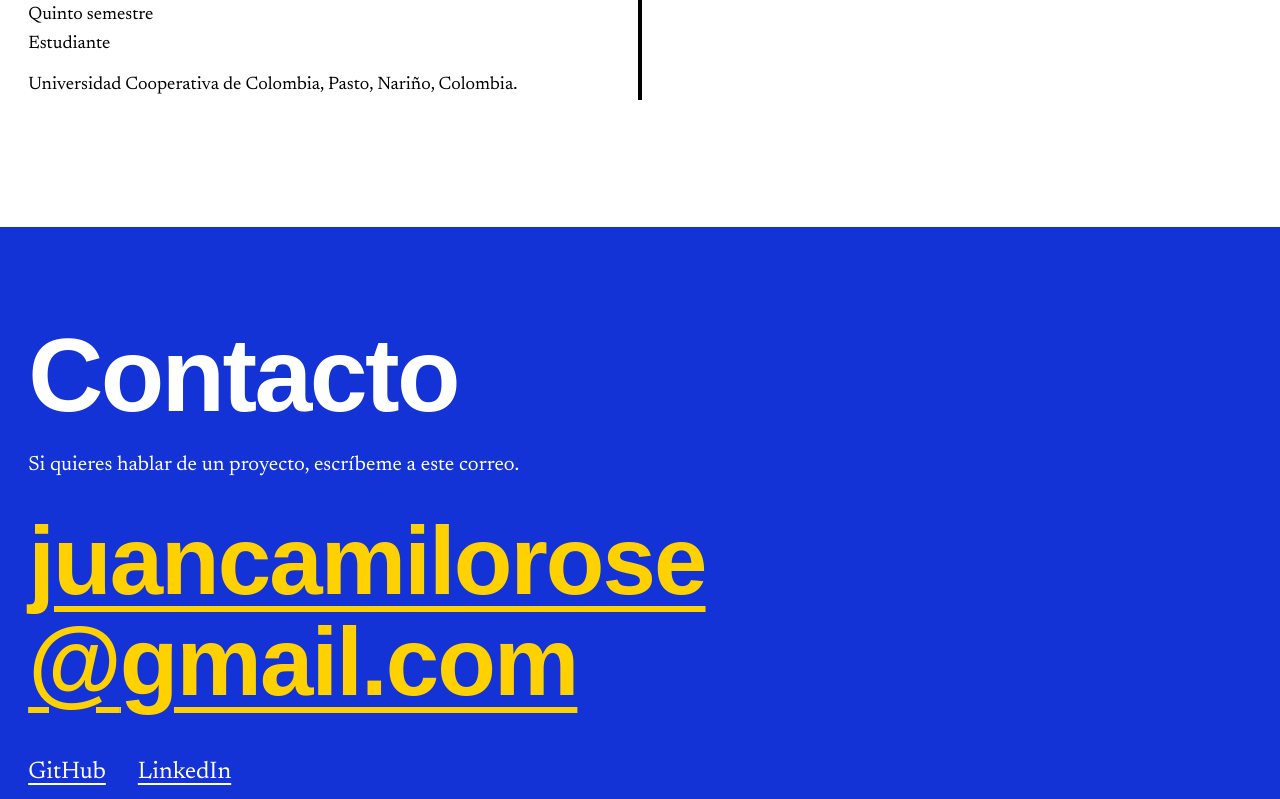
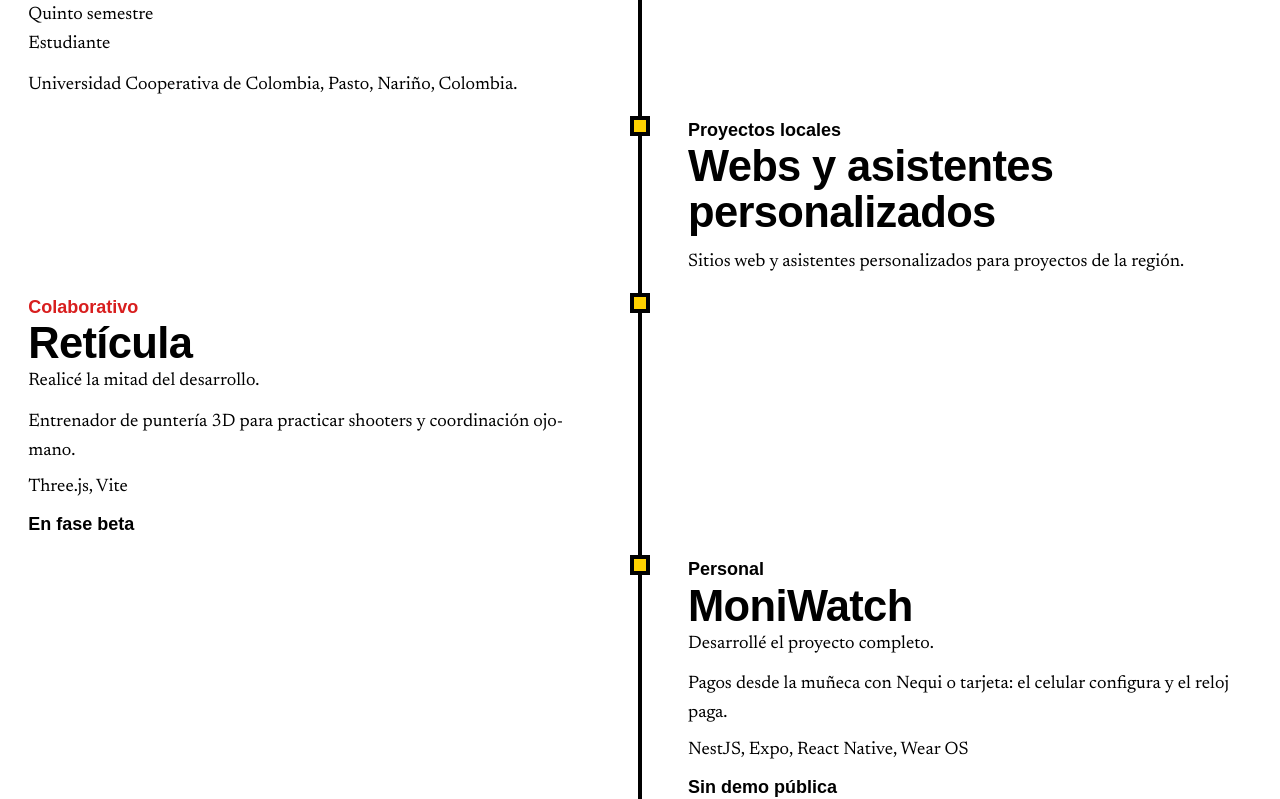
Before and after one commit to KmiloRosero/I-m, a Next.js app: page / in a window 1280 px wide. Shown: the part 8928-9727 px from the top of the page. Built offline with nearby package versions, Linux system fonts and the light colour scheme; a web font is replaced by a local one.

Commit message:
feat: remove timeline dates and add local projects experience

```diff
--- a/src/data/experience.ts
+++ b/src/data/experience.ts
@@ -7,30 +7,22 @@ export const experienceKindLabels: Record<ExperienceKind, string> = {
   collaborative: 'Colaborativo',
   employment: 'Empleo',
   freelance: 'Freelance',
+  local: 'Proyectos locales',
   personal: 'Personal',
 }
 
-const OCTOBER_2026_REPOSITORY = 'Repositorio creado en octubre de 2026'
-const APRIL_2026_REPOSITORY = 'Repositorio creado en abril de 2026'
+const projectTimeline = ['reticula', 'moniwatch', 'mercajusto', 'cinetracker', 'biomedical-waste-platform']
 
-const projectTimeline = [
-  { slug: 'reticula', period: OCTOBER_2026_REPOSITORY },
-  { slug: 'moniwatch', period: OCTOBER_2026_REPOSITORY },
-  { slug: 'mercajusto', period: OCTOBER_2026_REPOSITORY },
-  { slug: 'cinetracker', period: OCTOBER_2026_REPOSITORY },
-  { slug: 'biomedical-waste-platform', period: APRIL_2026_REPOSITORY },
-]
-
-const projectEntries: ExperienceEntry[] = projectTimeline.flatMap(({ period, slug }) => {
+const projectEntries: ExperienceEntry[] = projectTimeline.flatMap((slug) => {
   const project = projects.find((candidate) => candidate.slug === slug)
-  if (!project?.category) return []
+  if (!project || project.categories.length === 0) return []
 
   return [
     {
       title: project.name,
-      role: null,
-      kind: project.category,
-      period,
+      role: project.contribution,
+      kinds: project.categories,
+      period: null,
       description: project.description,
       technologies: project.frameworks,
       responsibilities: [],
@@ -44,7 +36,7 @@ export const experience: readonly ExperienceEntry[] = [
   {
     title: personalInfo.degree,
     role: 'Estudiante',
-    kind: 'academic',
+    kinds: ['academic'],
     period: personalInfo.semester,
     description: `${personalInfo.university}, ${personalInfo.location}.`,
     technologies: [],
@@ -52,5 +44,16 @@ export const experience: readonly ExperienceEntry[] = [
     result: null,
     href: null,
   },
+  {
+    title: 'Webs y asistentes personalizados',
+    role: null,
+    kinds: ['local'],
+    period: null,
+    description: 'Sitios web y asistentes personalizados para proyectos de la región.',
+    technologies: [],
+    responsibilities: [],
+    result: null,
+    href: null,
+  },
   ...projectEntries,
 ]
--- a/src/sections/ExperienceSection.tsx
+++ b/src/sections/ExperienceSection.tsx
@@ -1,19 +1,24 @@
 import Link from 'next/link'
 import { Section } from '@/components/ui/Section'
 import { experience, experienceKindLabels } from '@/data/experience'
-import type { ExperienceEntry } from '@/types/experience'
+import type { ExperienceEntry, ExperienceKind } from '@/types/experience'
+
+function formatKinds(kinds: readonly ExperienceKind[]): string {
+  const [first, ...rest] = kinds.map((kind) => experienceKindLabels[kind])
+  return [first, ...rest.map((label) => label.toLowerCase())].join(' y ')
+}
 
 function TimelineEntry({ entry }: { entry: ExperienceEntry }) {
-  const { description, href, kind, period, responsibilities, result, role, technologies, title } =
+  const { description, href, kinds, period, responsibilities, result, role, technologies, title } =
     entry
 
   return (
     <li className="timeline-entry">
-      <p className="timeline-kind" data-kind={kind}>
-        {experienceKindLabels[kind]}
+      <p className="timeline-kind" data-kind={kinds[0]}>
+        {formatKinds(kinds)}
       </p>
       <h3 className="timeline-title">{title}</h3>
-      <p className="mt-1">{period}</p>
+      {period ? <p className="mt-1">{period}</p> : null}
       {role ? <p>{role}</p> : null}
       <p className="mt-3">{description}</p>
       {responsibilities.length > 0 ? (
--- a/src/styles/timeline.css
+++ b/src/styles/timeline.css
@@ -47,8 +47,9 @@
   }
 
   .timeline-title {
-    font-size: clamp(1.75rem, 3.4vw, 3rem);
+    font-size: clamp(1.4rem, 3.4vw, 3rem);
     font-stretch: 125%;
+    hyphens: auto;
     font-weight: 800;
     letter-spacing: -0.015em;
     line-height: 1.05;
--- a/src/types/experience.ts
+++ b/src/types/experience.ts
@@ -1,12 +1,12 @@
 import type { ProjectCategory } from '@/types/project'
 
-export type ExperienceKind = ProjectCategory | 'employment'
+export type ExperienceKind = ProjectCategory | 'employment' | 'local'
 
 export interface ExperienceEntry {
   title: string
   role: string | null
-  kind: ExperienceKind
-  period: string
+  kinds: readonly ExperienceKind[]
+  period: string | null
   description: string
   technologies: readonly string[]
   responsibilities: readonly string[]
```
